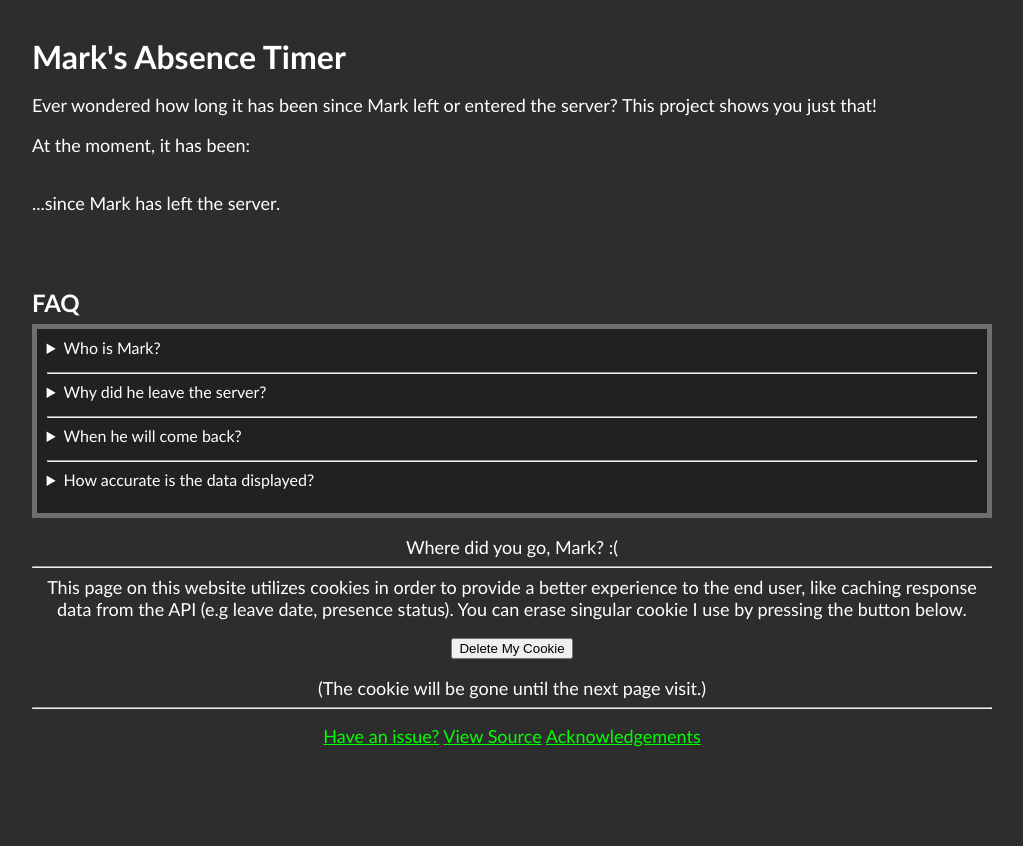
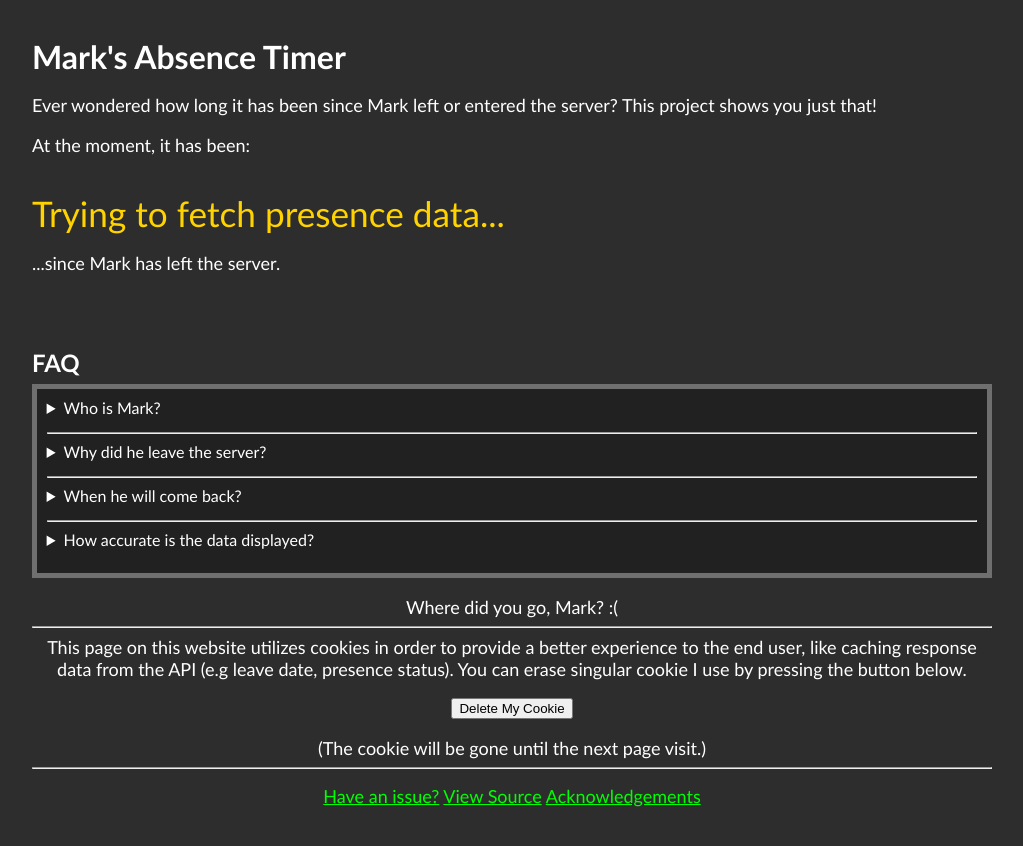
Before and after one commit to RedSQL/redsql.github.io, a Jekyll site: the page projects/mark_absence.html, which Jekyll copies as it is, in a window 1280 px wide. Shown: the top 846 px of the page, without its empty margins (128-1151 px from the left). Built offline with Jekyll 4.4.1, drawn with Linux system fonts in a browser that asks for light colours; comment, search, counter and statistics services are not loaded; part of the change alters nothing that is shown.

Commit message:
Absence project fixups
* Hopefully fixed a case where if leave data server is inaccessible, the timer would show bogus time.

* Fixed incorrect if statement responsible for checking `markLeaveData` to give hardcoded values.

* Hardcoded invalid data is now persistent for 2 days and its invalid status is stored within a cookie, so whenever user visits the page again with invalid data stored, the page would warn about invalid status of data.

* Now if invalid data is stored, the script will not try to define a date out of `since` value.

* Script now gives 5 seconds for you to request leave data, before assigning hardcoded values.

* Default text for timer is now descriptive.

* Button element with ID `nocookie` has been renamed to `lsPurge`, as the former ID would cause issues with button not appearing for some people, for whatever reason.

```diff
--- a/projects/mark_absence.html
+++ b/projects/mark_absence.html
@@ -21,7 +21,7 @@
 		<h1 id="title-head">Mark's Absence Timer</h1>
 		<noscript><b><h2>This page will not work without Javascript, sorry.</h2></b></noscript>
 		<p>Ever wondered how long it has been since Mark left or entered the server? This project shows you just that!</p>
-		<p id='watcher'>At the moment, it has been:</p><p class='date' id='thething'></p>
+		<p id='watcher'>At the moment, it has been:</p><p class='date' id='thething'>Trying to fetch presence data...</p>
 		<p id='watcher2'>...since Mark has left the server.</p>
 		<p id='invalidDataCanary'></p>
 		<br><br>
@@ -69,7 +69,7 @@
 			<hr>
 			<p class='legal'>This page on this website utilizes cookies in order to provide a better experience to the end user, like caching response data from the API (e.g leave date, presence status). You can erase singular cookie I use by pressing the button below.</p>
 			<br>
-			<input id="nocookie" type="submit" name="button" value="Delete My Cookie"\>
+			<input id="lsPurge" type="submit" name="button" value="Delete My Cookie"\>
 			<p>(The cookie will be gone until the next page visit.)</p>
 			<noscript><b>The button will not do anything without Javascript enabled.</b></noscript>
 				<hr>
--- a/res/mark-absence.js
+++ b/res/mark-absence.js
@@ -1,7 +1,7 @@
 // Alright, for disclosure - I am a bad coder. Feel free to improve this mess.
 const Http = new XMLHttpRequest();
 var invalidData;
-document.getElementById('nocookie').onclick = function() {
+document.getElementById('lsPurge').onclick = function() {
 	if (!Cookies.get('leavedata') && !Cookies.get('leavedate')) {
 		alert('You did not have the cookie to begin with. (Or you already got rid of it)');
 	} else {
@@ -13,8 +13,11 @@ document.getElementById('nocookie').onclick = function() {
 let markLeaveData = {};
 if (Cookies.get('leavedata')) {
 	markLeaveData = JSON.parse(Cookies.get('leavedata'));
-	markLeaveData.since = +new Date(markLeaveData.since);
+	if (markLeaveData.invalid != true || !markLeaveData.invalid) {
+		markLeaveData.since = +new Date(markLeaveData.since);
+	}
 } else {
+	// todo: catch http error and warn user about it?
 	Http.open("GET", "https://pavluk.org/markabsence.json", true);
 	Http.onreadystatechange = (e) => {
 		if (Http.readyState != 4 || Http.status != 200) return;
@@ -24,20 +27,23 @@ if (Cookies.get('leavedata')) {
 	};
 	Http.send();
 }
-if (!markLeaveData) {
-	console.log("Cannot retrieve ts on first try, using hardcoded value...");
-	Cookies.set('leavedata', '{}', {expires: 3});
-	markLeaveData = {present:true,since:null};
-	invalidData = true;
-}
+var noDataObtainedTimeout = setTimeout(function() {
+	if (Object.keys(markLeaveData).length === 0) {
+		console.log("markLeaveData is 0 length after a while. Http error? Resorting to hardcoded value...");
+		markLeaveData = {present:true,since:null,invalid:true};
+		Cookies.set('leavedata', '{"present":true,"since":null,"invalid":true}', {expires: 2});
+		invalidData = true;
+	}
+}, 5000)
 var updateTimerRep = setInterval(function() {
 	if (markLeaveData.present) {
+		clearTimeout(noDataObtainedTimeout);
 		clearInterval(updateTimerRep);
 		document.getElementById("thething").style.color="#58fb55";
 		document.getElementById("watcher2").remove();
 		if (markLeaveData.since == null) {
 			document.getElementById("watcher").remove();
-			if (invalidData === true) {
+			if (invalidData === true || markLeaveData.invalid) {
 				document.getElementById("thething").innerHTML = "Mark is currently present on the server<b style='color:#FF0000'>*</b>";
 				document.getElementById("invalidDataCanary").innerHTML = "<b style='color:#FF0000'>*</b> The data you see originated from a hardcoded value. It's likely that it isn't accurate.";
 			} else {
@@ -54,7 +60,7 @@ var updateTimerRep = setInterval(function() {
 	} else if (markLeaveData.since == null) {
 		document.getElementById("thething").innerHTML = "an unknown amount of time";
 	}
-	if (markLeaveData.since != null) {
+	if (markLeaveData.since != null && Object.keys(markLeaveData).length != 0) {
 		var update = setInterval(function(){
 			var date = new Date();
 			var msdiff = Math.abs(date - markLeaveData.since);
```
